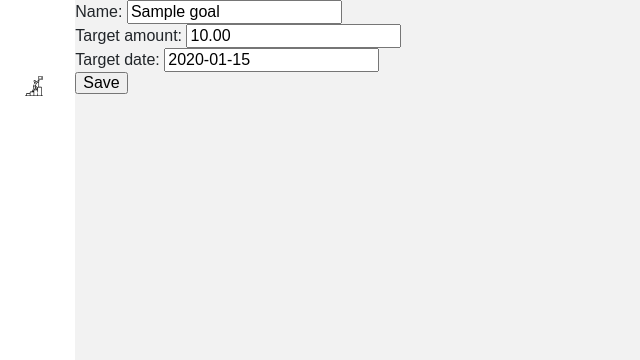
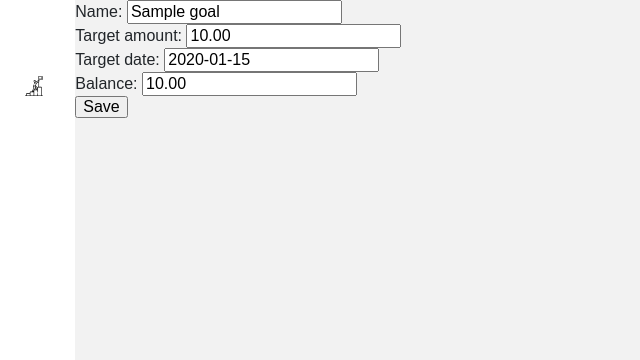
Before and after one commit to ameraibrahim-dev/penny-pincher, a Django app: page /goal/update/1/ in a window 1280 px wide. Shown: the part 60-420 px from the top of the page, without its empty margins (0-640 px from the left). Run offline with Django 3.2, Linux system fonts and the light colour scheme; a user stored in the database is signed in; tables that the repository leaves empty hold one stand-in row (values such as "Sample post"); some libraries are stand-ins or nearby versions.

Commit message:
update goal form disable change balance

```diff
--- a/goal/forms.py
+++ b/goal/forms.py
@@ -1,5 +1,6 @@
 from django.forms import ModelForm
 from django import forms
+from djmoney.forms import MoneyField
 
 from goal.models import Goal
 from penny_pincher.validators import NotInPastValidator
@@ -19,13 +20,29 @@ class CreateGoalForm(ModelForm):
             'target_date': 'Ending Date',
         }
 
+    def clean(self):
+        if self.cleaned_data['balance'] >= self.cleaned_data['target_amount']:
+            self.add_error('target_amount', 'Target amount should grater than your initial amount')
+            self.add_error('balance', 'Initial amount should less than your target amount')
+
+        return self.cleaned_data
+
 
 class UpdateGoalForm(ModelForm):
+    balance = MoneyField(disabled=True)
+
     class Meta:
         model = Goal
-        fields = ['name', 'target_amount', 'target_date']
+        fields = ['name', 'target_amount', 'target_date', 'balance']
         labels = {
             'What is the name of your goal': 'name',
             'How much do you want to save': 'target_amount',
             'Ending Date': 'target_date',
         }
+
+    def clean(self):
+        # balance and target amount comparison
+        if self.cleaned_data['balance'] >= self.cleaned_data['target_amount']:
+            self.add_error('target_amount', 'Target amount should grater than your balance')
+
+        return self.cleaned_data
--- a/goal/models.py
+++ b/goal/models.py
@@ -25,13 +25,7 @@ class Goal(models.Model):
     @property
     def saving_progress(self):
         progress = Decimal(self.balance / self.target_amount)
-        progress = round(progress, 2)
-        return progress if progress < 100 else 100
-
-    @property
-    def date_progress(self):
-        progress = Decimal(date.today() / self.target_date)
-        progress = round(progress, 2)
+        progress = round(progress, 2)*100
         return progress if progress < 100 else 100
 
 
```
Also changed, not shown: goal/templates/goal/goal_detail.html (+10 -4 lines).
